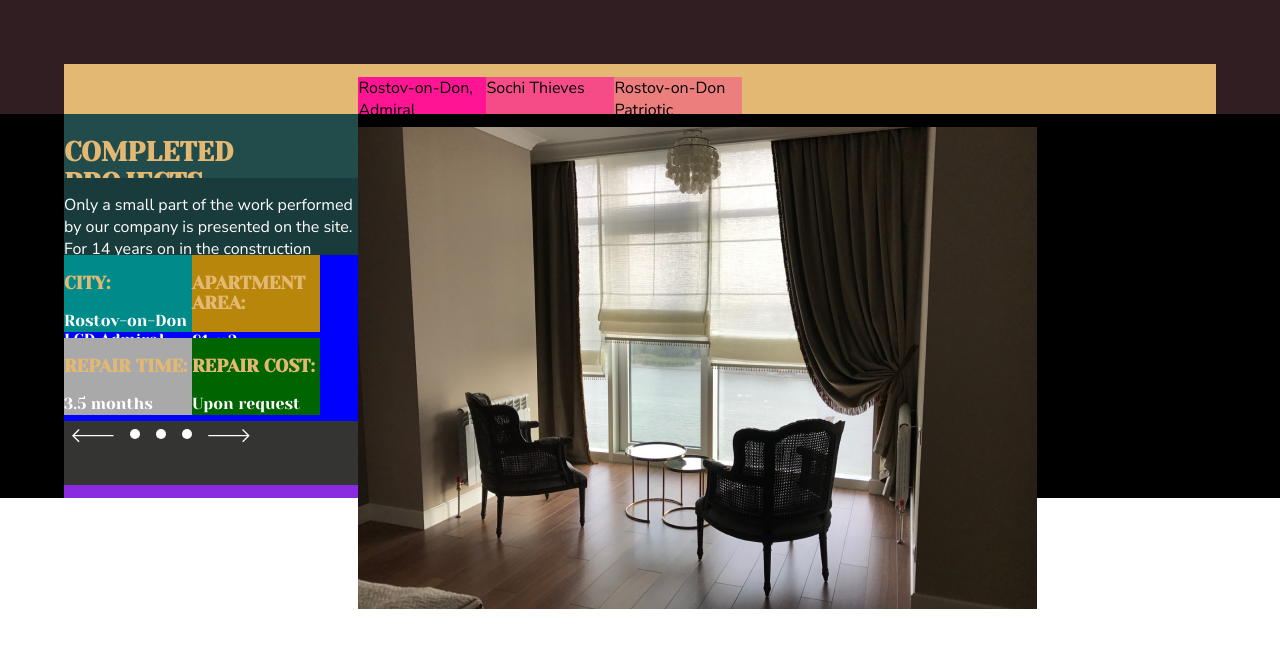
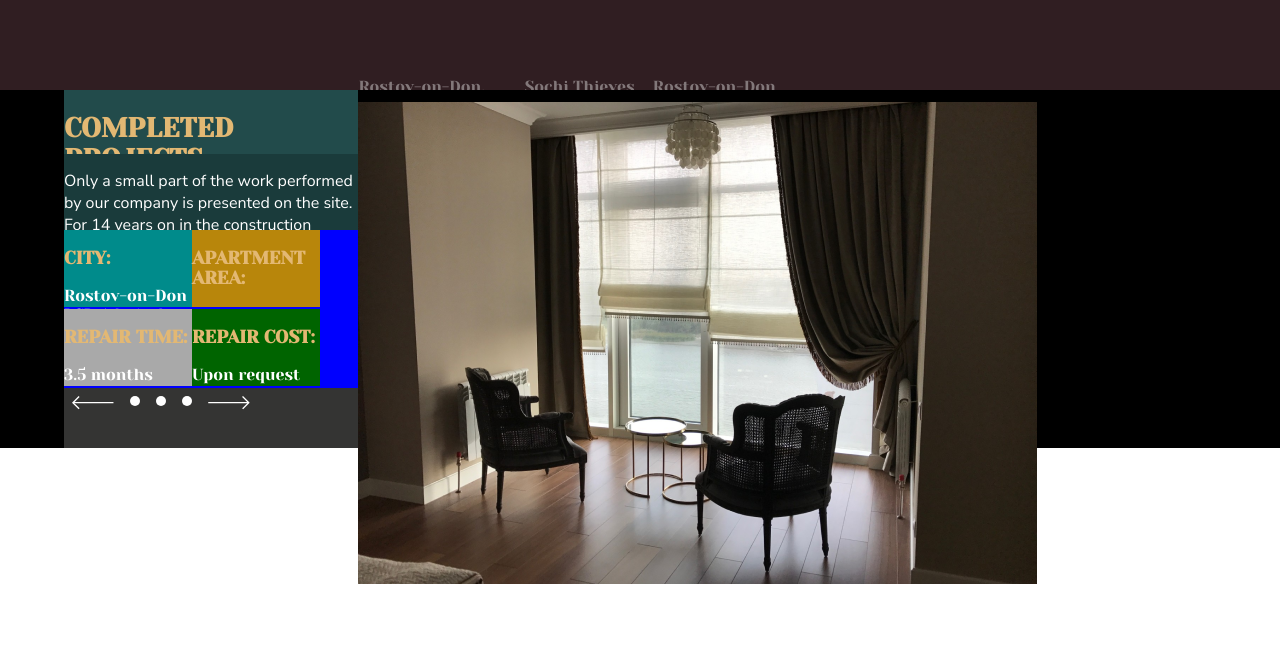
Before and after one commit to SN737/Slider_JS, a plain HTML site: page index-2.html in a window 1280 px wide. Drawn offline with Linux system fonts and the light colour scheme.

Commit message:
Update style-2.css

```diff
--- a/style-2.css
+++ b/style-2.css
@@ -16,7 +16,7 @@ body {
      font-style: normal;
  }
 
- .content{
+.content{
      display: flex;
      flex-flow: column;
      justify-content: space-between;
@@ -24,45 +24,60 @@ body {
      margin: 0 auto;
      background-color: rgb(48, 30, 34);
  }
- .section_slider {
+.section_slider {
     background-color: rgb(217, 245, 2);
+}
+
+.main-content{
+    background-color: rgb(0, 0, 0);
+    height: 28vw;
+    display: flex;
 }
 .slider_header{
     /* margin-top: 5vw; */
     margin: 5vw;
     margin-bottom: 0;
-    background-color: #E3B873;
-    height: 50px;
+    /* background-color: #E3B873; */
+    height: 2vw;
     display: flex;
     align-content: flex-end;
+    color: #ffffff66;
+    line-height: 19px;
+    font-size: 16px;
+    font-family: YesevaOne;
     /* justify-content: right; */
 }
 .nav-items__wrapper{
     display: flex;
     margin-left: 23vw;
     padding-top: 1vw;
+    justify-content: space-around;
 }
 .image__title1{
     width: 10vw;
-    background-color: deeppink;
+    /* background-color: deeppink; */
     /* height: 3vw; */
 }
 .image__title2{
     width: 10vw;
-    background-color: rgba(255, 20, 145, 0.654);
+    margin-left: 3vw;
+
+    /* background-color: rgba(255, 20, 145, 0.654); */
     /* height: 99px; */
 }
 .image__title3{
     width: 10vw;
-    background-color: rgba(255, 20, 145, 0.351);
+    /* background-color: rgba(255, 20, 145, 0.351); */
     /* height: 99px; */
 }
+.image__title1:hover,.image__title2:hover,.image__title3:hover{
+    color:#E3B873;
+    text-decoration: underline;
+}
 
-.main-content{
-    background-color: rgb(0, 0, 0);
-    height: 30vw;
-    display: flex;
-}
+
+
+
 .slider-table{
     display: flex;
     flex-flow: column;
```
